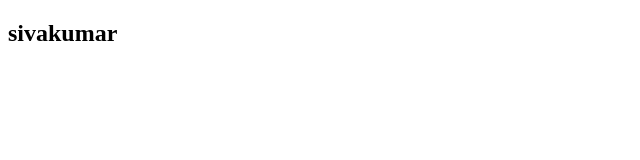
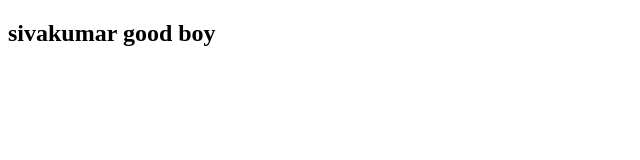
Before and after one commit to sivakumar-kumaran/Project1, a plain HTML site: page index.html in a window 1280 px wide. Shown: the whole page, without its empty margins (0-640 px from the left). Drawn offline with Linux system fonts and the light colour scheme.

Commit message:
changes commited

```diff
--- a/index.html
+++ b/index.html
@@ -6,6 +6,6 @@
     <title>Document</title>
 </head>
 <body>
-    <h2>sivakumar</h2>
+    <h2>sivakumar good boy</h2>
 </body>
 </html>
```
